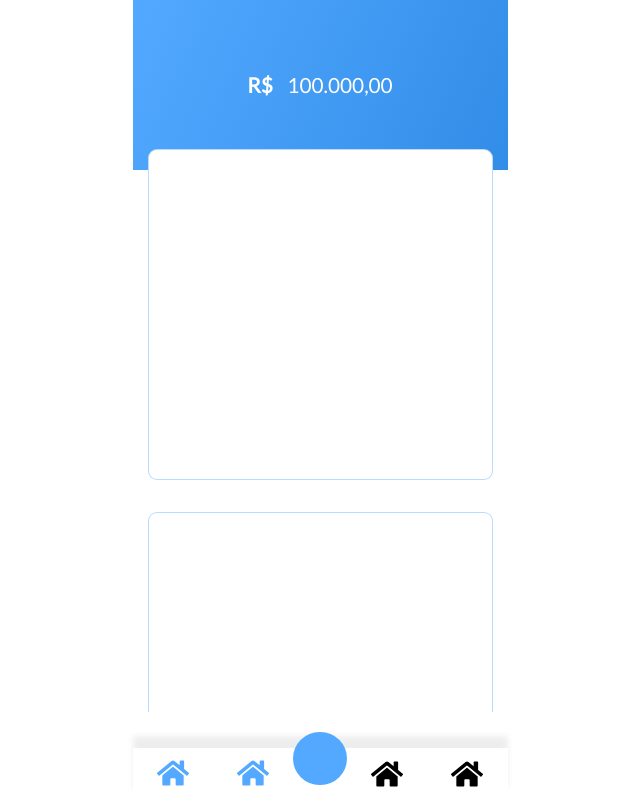
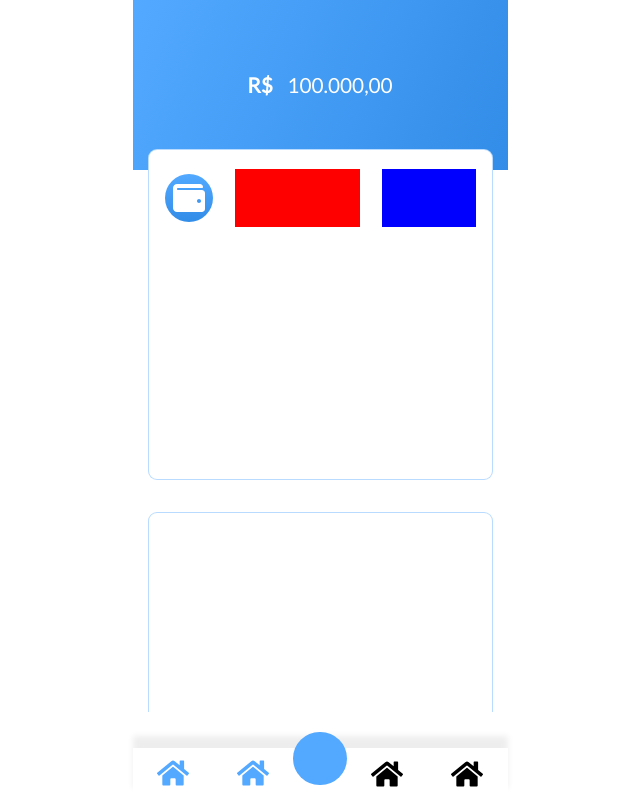
Before and after one commit to marcoshenriquemaia/contas-react, a React (Create React App) app: page /expanses in a window 1280 px wide. Shown: the whole page, without its empty margins (320-960 px from the left). Built offline with nearby package versions, Linux system fonts and the light colour scheme.

Commit message:
feature: começando expanse

```diff
--- /dev/null
+++ b/src/components/expanse/index.js
@@ -0,0 +1,17 @@
+import React from "react";
+import { Container, WrapperText, WrapperValue } from "./style";
+import IconBox from "../icon-box";
+
+const Expanse = () => {
+  return (
+    <Container>
+      <IconBox icon="wallet"></IconBox>
+      <WrapperText>
+
+      </WrapperText>
+      <WrapperValue></WrapperValue>
+    </Container>
+  );
+};
+
+export default Expanse;
--- /dev/null
+++ b/src/components/expanse/style.js
@@ -0,0 +1,30 @@
+import styled from "styled-components";
+
+export const Container = styled.div`
+  width: 100%;
+  height: 4em;
+  display: flex;
+  align-items: center;
+  justify-content: space-between;
+`;
+
+export const WrapperText = styled.div`
+  width: 40%;
+  height: 90%;
+  background-color: red;
+`;
+
+export const Title = styled.h1`
+  color: #707070;
+  font-weight: bold;
+`
+
+export const SubTitle = styled.h2`
+  color: #707070;
+`
+
+export const WrapperValue = styled.div`
+  width: 30%;
+  height: 90%;
+  background-color: blue;
+`
--- a/src/components/icon-box/index.js
+++ b/src/components/icon-box/index.js
@@ -1,6 +1,5 @@
 import React from 'react'
 import { Container } from './style.js'
-import { FaHome } from 'react-icons/fa'
 import IconType from '../shared/icon-type/index.js'
 
 const IconBox = ({cor, icon}) =>{
--- a/src/pages/expanses/index.js
+++ b/src/pages/expanses/index.js
@@ -1,13 +1,16 @@
 import React from 'react'
 import { Container, ContainerExpanses, ExpansesBox } from './style'
 import TotalValue from '../../components/total-value'
+import Expanse from '../../components/expanse'
 
 const Expanses = () =>{
   return(
     <Container>
       <TotalValue/>
       <ContainerExpanses>
-        <ExpansesBox></ExpansesBox>
+        <ExpansesBox>
+          <Expanse></Expanse>
+        </ExpansesBox>
         <ExpansesBox></ExpansesBox>
         <ExpansesBox></ExpansesBox>
         <ExpansesBox></ExpansesBox>
```
